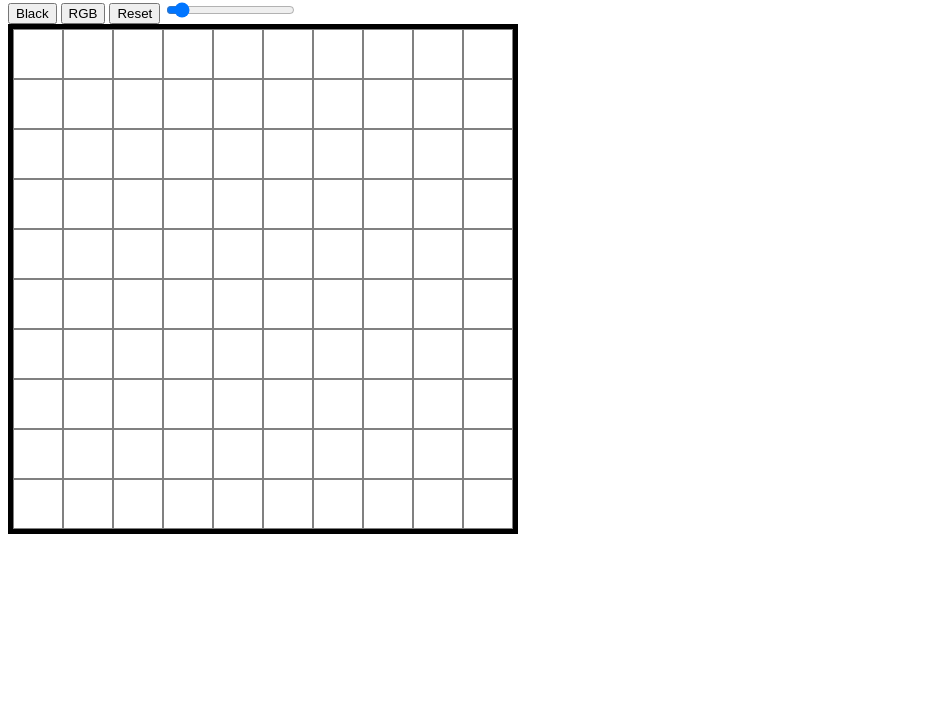
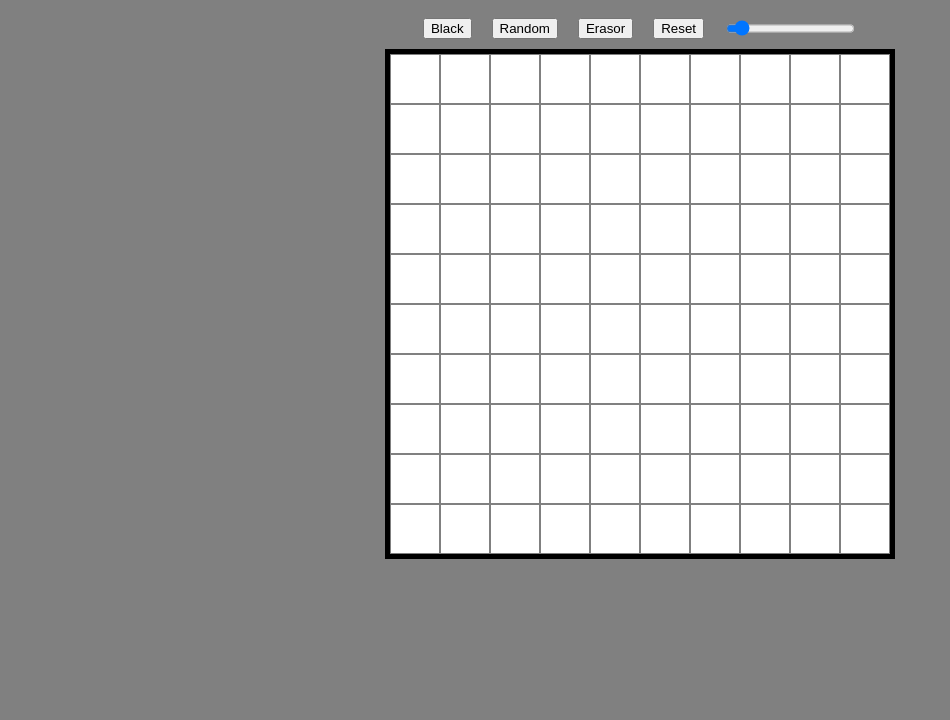
Before and after one commit to DarcianD/odin-etch-a-sketch, a plain HTML site: page index.html in a window 1280 px wide. Shown: the part 80-800 px from the top of the page, without its empty margins (0-950 px from the left). Drawn offline with Linux system fonts and the light colour scheme.

Commit message:
added random color, reset option

```diff
--- a/app.js
+++ b/app.js
@@ -8,9 +8,7 @@ function populateContainer(num){
     let sum = num * num;
     for (let i = 0; i < sum; i++){
         let grid = document.createElement("div")
-        grid.addEventListener("mouseover", () => {
-            grid.style.backgroundColor = "black";
-        })
+        grid.addEventListener("mouseover", changesColor)
         grid.style.backgroundColor = "white";
         grid.style.border = "1px solid gray"
         container.insertAdjacentElement("beforeend",grid);
@@ -24,4 +22,25 @@ function changesSize(input){
     }
 }
 
-populateContainer(10);
+let color = "black";
+
+function changesColor(){
+    if (color === "randomColor"){
+        this.style.backgroundColor = `hsl(${(Math.random()*360)},100%,50%)`;
+    } else{
+        this.style.backgroundColor = color;
+    }
+}
+
+function whatColor(choice){
+    color = choice;
+}
+
+function reset(){
+    let container = document.querySelector(".container");
+    let sizes = container.querySelectorAll("div");
+    sizes.forEach((div) => div.style.backgroundColor = "white");
+}
+
+
+populateContainer(10)
--- a/index.html
+++ b/index.html
@@ -8,14 +8,19 @@
     <link rel="stylesheet" href="style.css">
 </head>
 <body>
-    <h1>Silly Pad</h1>
-    <div>
-        <button>Black</button>
-        <button>RGB</button>
-        <button>Reset</button>
+    <div class="bod">
+        <h1>Silly Pad</h1>
+    <div class="buttons">
+
+        <button onclick="whatColor('Black')">Black</button>
+        <button onclick="whatColor('randomColor')">Random</button>
+        <button onclick="whatColor('White')">Erasor</button>
+        <button onclick="reset()">Reset</button>
         <input type="range" value="16" min="10" max="100" onchange="changesSize(this.value)">
     </div>
     <div class="container"></div>
+    </div>
+
 
     <script src="app.js"></script>
 </body>
--- a/style.css
+++ b/style.css
@@ -4,3 +4,19 @@
     display: grid;
    border: 5px solid black;
 }
+body{
+    background-color: gray;
+
+}
+
+.bod{
+    display: flex;
+    flex-direction: column;
+    align-items: center;
+}
+
+.buttons{
+    display: flex;
+    gap: 20px;
+    padding: 10px;
+}
```
